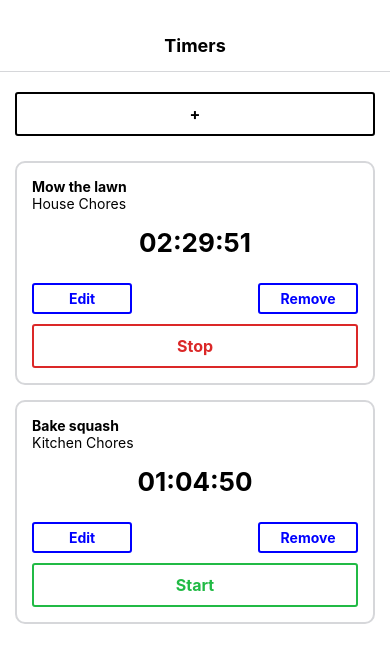
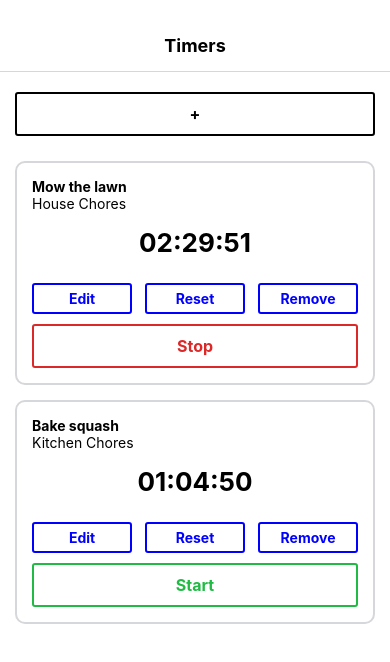
Before and after one commit to bohdanmoroziuk/time-tracker, a React Native app: screen / in a window 390 px wide. Shown: the top 662 px of the page. Built offline with nearby package versions, Linux system fonts and the light colour scheme.

Commit message:
feat: implement functionality to reset timer

```diff
--- a/App.tsx
+++ b/App.tsx
@@ -85,6 +85,17 @@ export default function App() {
     }));
   };
 
+  const resetTimer = (id: string) => {
+    setState((prevState) => ({
+      ...prevState,
+      timers: prevState.timers.map((timer) => {
+        return timer.id === id
+          ? { ...timer, elapsed: 0 }
+          : timer
+      }),
+    }));
+  };
+
   useEffect(() => {
     const DELAY = 1000;
     const INCREASE = 1000;
@@ -126,6 +137,7 @@ export default function App() {
             onRemove={removeTimer}
             onStart={toggleTimer}
             onStop={toggleTimer}
+            onReset={resetTimer}
           />
         ))}
       </ScrollView>
--- a/src/components/EditableTimer/EditableTimer.tsx
+++ b/src/components/EditableTimer/EditableTimer.tsx
@@ -13,6 +13,7 @@ export interface EditableTimerProps {
   onRemove: (id: string) => void;
   onStart: (id: string) => void;
   onStop: (id: string) => void;
+  onReset: (id: string) => void;
 }
 
 const EditableTimer: FunctionComponent<EditableTimerProps> = ({
@@ -25,6 +26,7 @@ const EditableTimer: FunctionComponent<EditableTimerProps> = ({
   onRemove,
   onStart,
   onStop,
+  onReset,
 }) => {
   const [isEditFormOpen, setIsEditFormOpen] = useState(false);
 
@@ -72,6 +74,7 @@ const EditableTimer: FunctionComponent<EditableTimerProps> = ({
       onRemove={onRemove}
       onStart={onStart}
       onStop={onStop}
+      onReset={onReset}
     />
   );
 };
--- a/src/components/Timer/Timer.tsx
+++ b/src/components/Timer/Timer.tsx
@@ -15,6 +15,7 @@ export interface TimerProps {
   onRemove: (id: string) => void;
   onStart: (id: string) => void;
   onStop: (id: string) => void;
+  onReset: (id: string) => void;
 }
 
 const Timer: FunctionComponent<TimerProps> = ({
@@ -26,7 +27,8 @@ const Timer: FunctionComponent<TimerProps> = ({
   onEdit,
   onRemove,
   onStart,
-  onStop
+  onStop,
+  onReset,
 }) => {
   const elapsedTime = millisecondsToHuman(elapsed);
 
@@ -53,6 +55,10 @@ const Timer: FunctionComponent<TimerProps> = ({
     onStop(id);
   };
 
+  const handleReset = () => {
+    onReset(id);
+  };
+
   return (
     <View style={styles.container}>
       <Text style={styles.title}>{title}</Text>
@@ -64,6 +70,12 @@ const Timer: FunctionComponent<TimerProps> = ({
           color="blue"
           title="Edit"
           onPress={onEdit}
+        />
+        <TimerButton
+          small
+          color="blue"
+          title="Reset"
+          onPress={handleReset}
         />
         <TimerButton
           small
```
